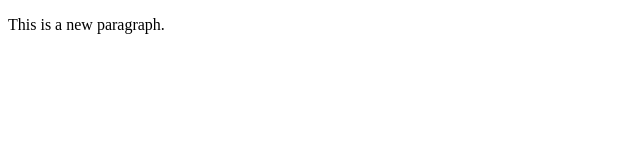
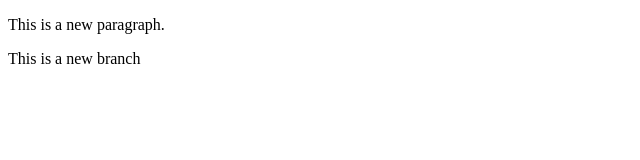
Before and after one commit to 47kurayami/localrepo, a plain HTML site: page index.html in a window 1280 px wide. Shown: the whole page, without its empty margins (0-640 px from the left). Drawn offline with Linux system fonts and the light colour scheme.

Commit message:
added a new branch

```diff
--- a/index.html
+++ b/index.html
@@ -6,5 +6,7 @@
   </head>
   <body>
     <p>This is a new paragraph.</p>
+
+    <p>This is a new branch</p>
   </body>
 </html>
```
